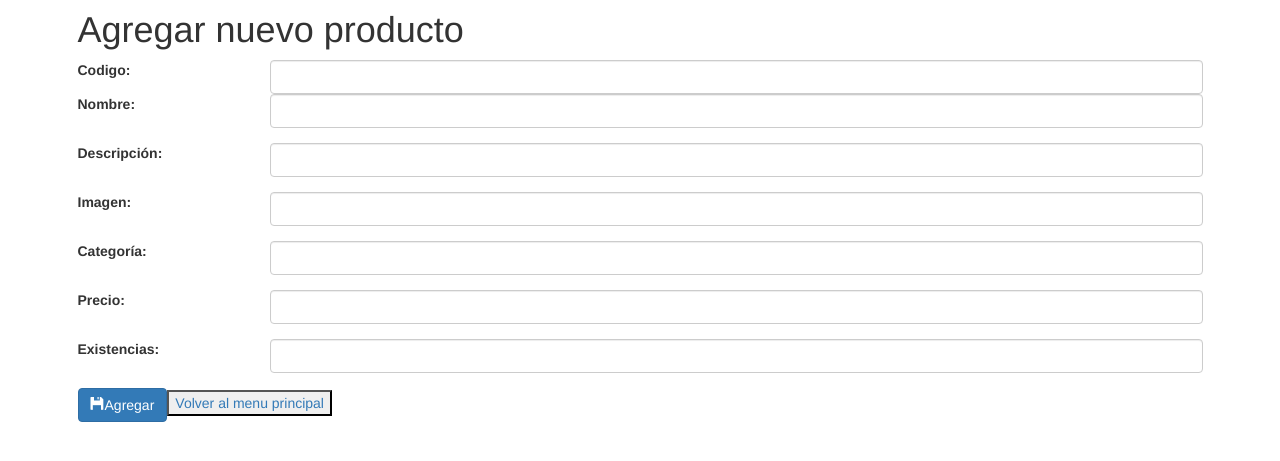
After one commit to Lawliet25/Desaf-o1, a PHP site: page /formulario.php in a window 1280 px wide. The commit adds this page. Shown: the top 461 px of the page. Run offline with PHP 8.4, Linux system fonts and the light colour scheme; some libraries are stand-ins or nearby versions.

Commit message:
Agregando cambios generales

```diff
--- /dev/null
+++ b/formulario.php
@@ -0,0 +1,86 @@
+<!DOCTYPE html>
+<html lang="en">
+<head>
+    <meta charset="UTF-8">
+    <meta http-equiv="X-UA-Compatible" content="IE=edge">
+    <meta name="viewport" content="width=device-width, initial-scale=1.0">
+    <link href="https://cdn.jsdelivr.net/npm/bootstrap@5.1.3/dist/css/bootstrap.min.css" rel="stylesheet" integrity="sha384-1BmE4kWBq78iYhFldvKuhfTAU6auU8tT94WrHftjDbrCEXSU1oBoqyl2QvZ6jIW3" crossorigin="anonymous">
+    <script src="https://cdn.jsdelivr.net/npm/bootstrap@5.1.3/dist/js/bootstrap.bundle.min.js" integrity="sha384-ka7Sk0Gln4gmtz2MlQnikT1wXgYsOg+OMhuP+IlRH9sENBO0LRn5q+8nbTov4+1p" crossorigin="anonymous"></script>
+    <script src="//cdn.jsdelivr.net/npm/alertifyjs@1.13.1/build/alertify.min.js"></script>
+    <link rel="stylesheet" href="//cdn.jsdelivr.net/npm/alertifyjs@1.13.1/build/css/alertify.min.css"/>
+    <link rel="stylesheet" href="//cdn.jsdelivr.net/npm/alertifyjs@1.13.1/build/css/themes/bootstrap.min.css"/>
+    <title>Agregar producto</title>
+</head>
+<body>
+    <div class="container">
+        <div class="row py-3">
+            <h1>Agregar nuevo producto</h1>
+            <form method="POST" action="procesarvalida.php">
+				<div class="row">
+					<div class="col-sm-2">
+						<label class="form-label" for="codigo">Codigo:</label>
+					</div>
+					<div class="col-sm-10">
+						<input type="text" class="form-control" name="codigo" id="codigo">
+					</div>
+				</div>
+				<div class="row form-group">
+					<div class="col-sm-2">
+						<label class="control-label" for="nombre">Nombre:</label>
+					</div>
+					<div class="col-sm-10">
+						<input type="text" class="form-control" name="nombre" id="nombre">
+					</div>
+				</div>
+				<div class="row form-group">
+					<div class="col-sm-2">
+						<label class="control-label" for="descripcion">Descripción:</label>
+					</div>
+					<div class="col-sm-10">
+						<input type="text" min="2" max="5" class="form-control" name="descripcion" id="descripcion">
+					</div>
+				</div>
+				<div class="row form-group">
+					<div class="col-sm-2">
+						<label class="control-label" for="imagen" >Imagen: </label>
+					</div>
+					<div class="col-sm-10">
+						<input type="" min="0" max="10" step="0.1" class="form-control" name="img" id="img">
+					</div>
+				</div>
+            <div class="row form-group">
+					<div class="col-sm-2">
+						<label class="control-label" for="categoria" >Categoría: </label>
+					</div>
+					<div class="col-sm-10">
+						<select class="form-control" name="categoria" id="categoria">
+              <option value=""></option>
+              <option value="Textil">Textil</option>
+              <option value="Promocional">Promocional</option>
+            </select>
+					</div>
+				</div>
+        <div class="row form-group">
+          <div class="col-sm-2">
+            <label class="control-label" for="precio">Precio:</label>
+          </div>
+          <div class="col-sm-10">
+            <input type="number" class="form-control" name="precio" id="precio">
+          </div>
+        </div>
+        <div class="row form-group">
+          <div class="col-sm-2">
+            <label class="control-label" for="existencias">Existencias:</label>
+          </div>
+          <div class="col-sm-10">
+            <input type="number" min="0" class="form-control" name="existencias" id="existencias">
+          </div>
+			</div>
+            <div class="">
+                <button type="submit" name="add" class="btn btn-primary"><span class="glyphicon glyphicon-floppy-disk"></span>Agregar</a>
+                <button><a href="index.php">Volver al menu principal</a></button>
+			</form>
+            </div>
+            </div>
+</body>
+</html>
--- a/index.php
+++ b/index.php
@@ -13,7 +13,7 @@
     <h1 class="page-header text-center">Registro de productos</h1>
     <div class="row">
         <div class="col-sm-8 col-sm-offset-2">
-            <a href="#addnew" class="btn btn-primary" data-toggle="modal"><span class="glyphicon glyphicon-plus"></span> Agregar producto</a>
+            <a href="formulario.php" class="btn btn-primary"><span class="glyphicon glyphicon-plus"></span> Agregar producto</a>
 
             <table class="table table-bordered table-striped" style="margin-top:20px;">
                 <thead>
--- a/validaciones.php
+++ b/validaciones.php
@@ -3,7 +3,7 @@ function estaVacio($var){
   return empty(trim($var));
 }
 function esCodigo($var){
-  return preg_match('/^[PROD][0-9]{5}$/', $var);
+  return preg_match('/^[P][R][O][D][0-9]{5}$/', $var);
 }
 
 function esTexto($var){
```
Also changed, not shown: agregar.php (+1 -34 lines), procesarvalida.php (added, +54 -0 lines).
